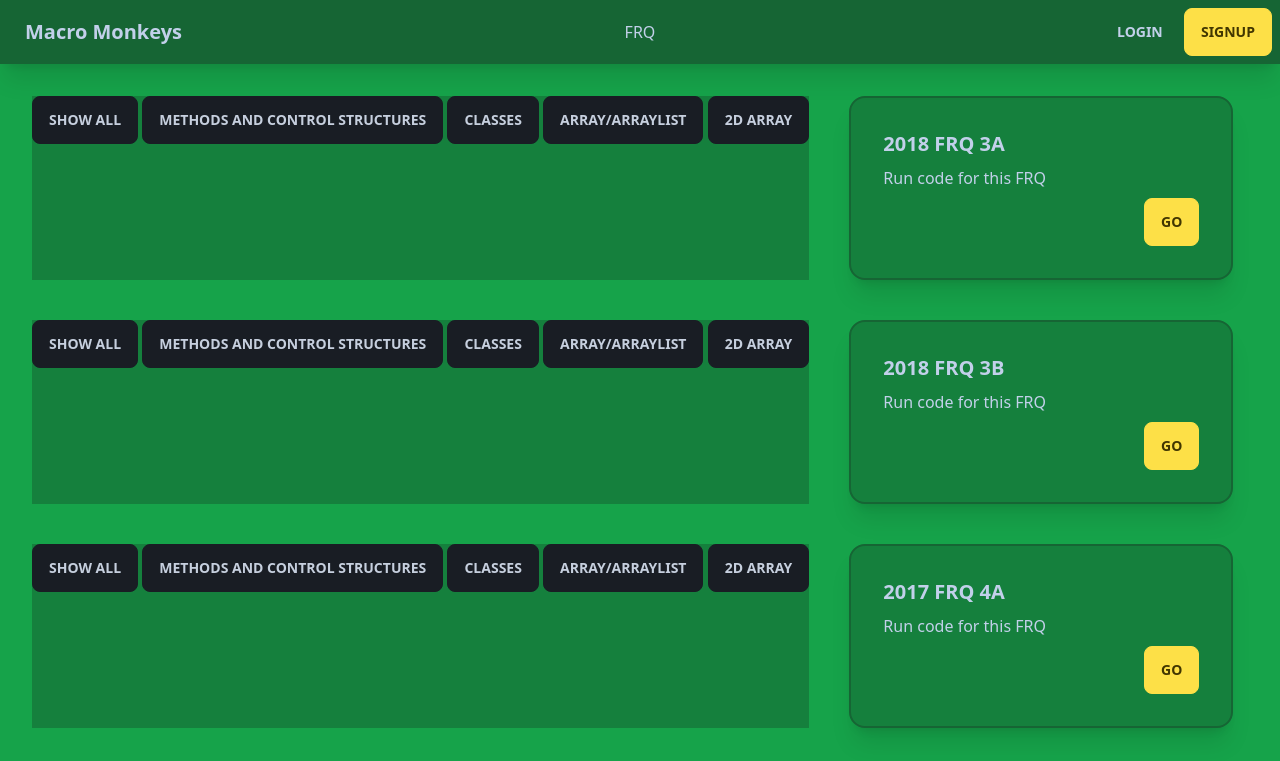
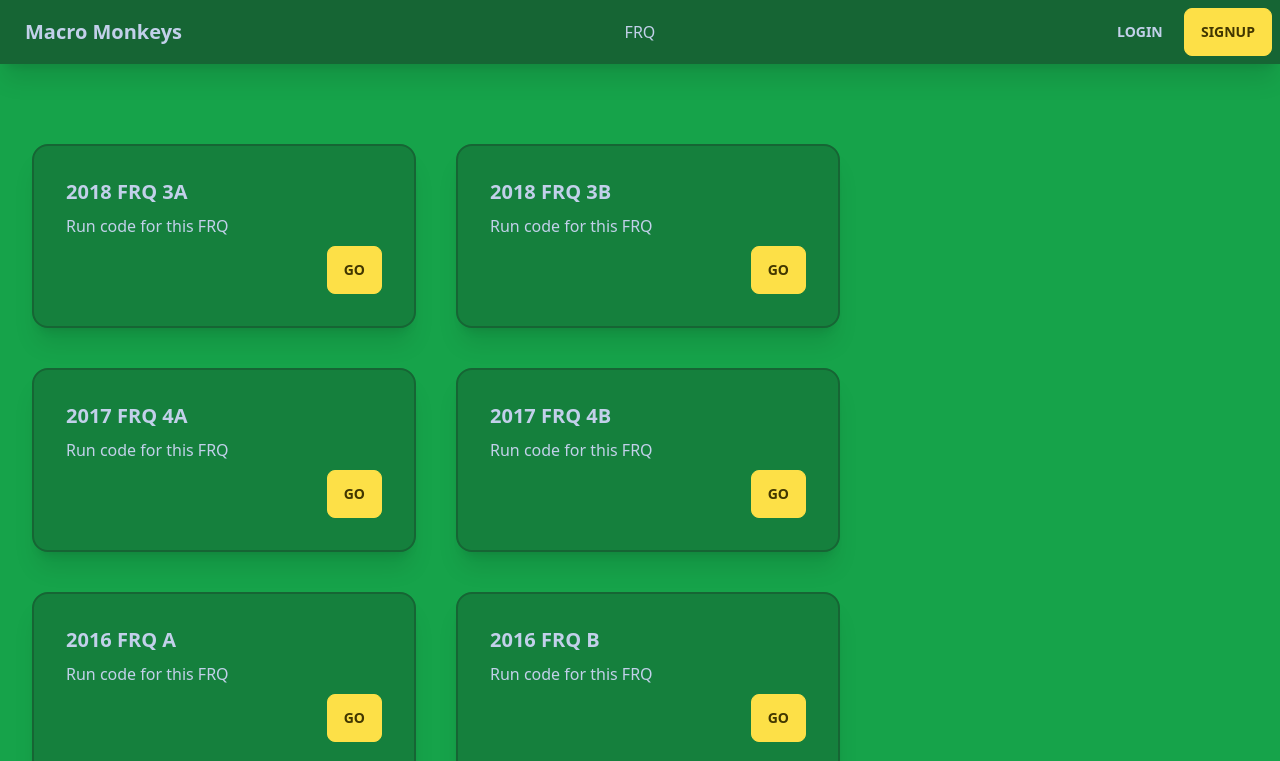
Before and after one commit to nicm2/macro-monkeys, a SvelteKit app: page /frq in a window 1280 px wide. Shown: the top 761 px of the page. Built offline with nearby package versions, Linux system fonts and the light colour scheme; no server answers.

Commit message:
sort buttons

```diff
--- a/src/components/Card.svelte
+++ b/src/components/Card.svelte
@@ -29,14 +29,6 @@
     }
 </script>
 
-<div id="myBtnContainer" class="bg-green-700">
-  <button class="btn active" onclick="filterSelection('all')"> Show all</button>
-  <button class="btn" onclick="filterSelection('mncs')"> Methods and Control Structures</button>
-  <button class="btn" onclick="filterSelection('classes')"> Classes</button>
-  <button class="btn" onclick="filterSelection('arrays')"> Array/ArrayList</button>
-  <button class="btn" onclick="filterSelection('2d')"> 2D Array</button>
-</div>
-
 <div class="card w-96 bg-green-700 shadow-xl border-green-800 border-2">
     <div class="card-body">
       <h2 class="card-title">{title}</h2>
--- a/src/routes/(default)/frq/+page.svelte
+++ b/src/routes/(default)/frq/+page.svelte
@@ -1,6 +1,14 @@
 <script lang="ts">
     import Card from "../../../components/Card.svelte";
 </script>
+
+<div id="myBtnContainer" class="bg-green-700">
+    <button class="btn active" onclick="filterSelection('all')"> Show all</button>
+    <button class="btn" onclick="filterSelection('mncs')"> Methods and Control Structures</button>
+    <button class="btn" onclick="filterSelection('classes')"> Classes</button>
+    <button class="btn" onclick="filterSelection('arrays')"> Array/ArrayList</button>
+    <button class="btn" onclick="filterSelection('2d')"> 2D Array</button>
+  </div>
 
 <div class="flex flex-wrap w-screen h-full min-h-screen py-24 px-8 gap-10 bg-green-600">
 
```
